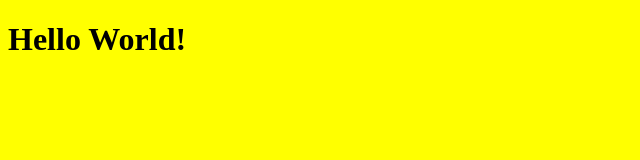
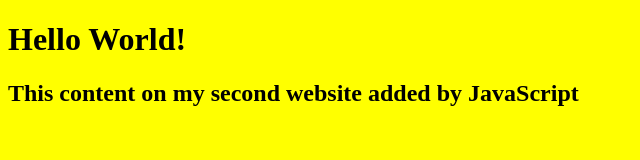
Before and after one commit to jfowler8912/my-second-personal-website, a plain HTML site: page index.html in a window 1280 px wide. Shown: the whole page, without its empty margins (0-640 px from the left). Drawn offline with Linux system fonts and the light colour scheme.

Commit message:
add script.js, connect to index.html

```diff
--- a/index.html
+++ b/index.html
@@ -6,5 +6,6 @@
   </head>
   <body>
     <h1>Hello World!</h1>
+    <script src="script.js"></script>
   </body>
 </html>
--- /dev/null
+++ b/script.js
@@ -0,0 +1,3 @@
+const h2 = document.createElement("h2");
+h2.textContent = "This content on my second website added by JavaScript";
+document.querySelector("body").appendChild(h2);
```
